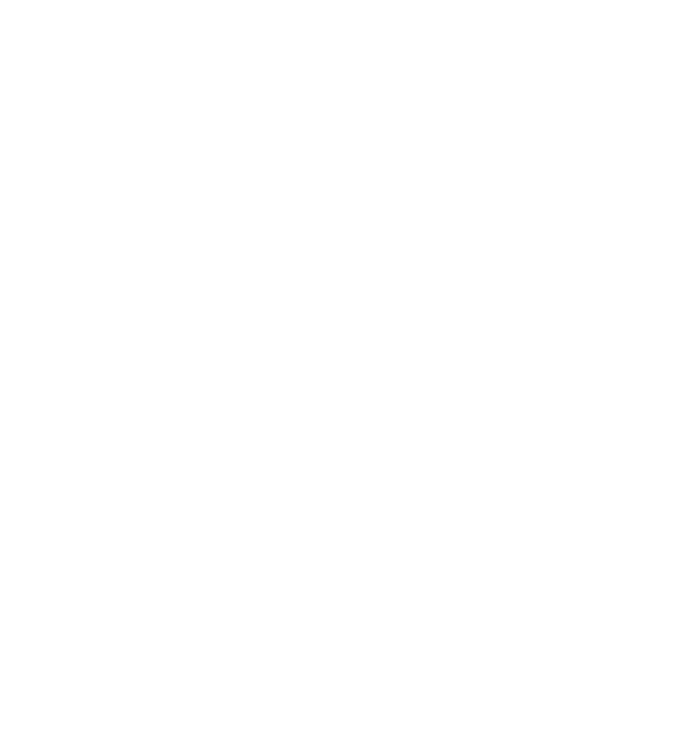
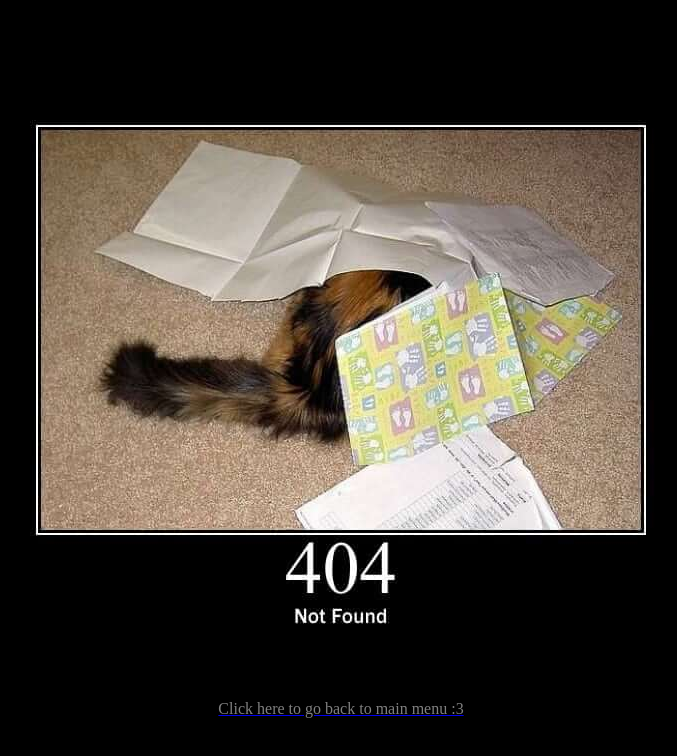
Before and after one commit to Mk1A-Falcon/mk1a.xyz, a plain HTML site: page 404.html in a window 1280 px wide. Shown: the whole page, without its empty margins (299-976 px from the left). Drawn offline with Linux system fonts and the light colour scheme.

Commit message:
A bit of stuff for 404

```diff
--- a/404.html
+++ b/404.html
@@ -0,0 +1,16 @@
+<!DOCTYPE html>
+<html>
+  <head>
+    <title>404</title>
+    <link rel="stylesheet" href="./CSS/404.css">
+  </head>
+  <body>
+    <header>
+      <h1>You are not supposed to be here...</h1>
+    </header>
+    <a href="./index.html">
+    <img src="./Assets/image.png">
+    <p>Click here to go back to main menu :3</p>
+    </a>
+  </body>
+</html>
--- a/CSS/404.css
+++ b/CSS/404.css
@@ -0,0 +1,8 @@
+body{
+  background-color: black;
+  text-align: center;
+}
+
+p{
+  color:gray;
+}
```
Also changed, not shown: pages/about.html (+1 -1 lines), Assets/image.png (added).
